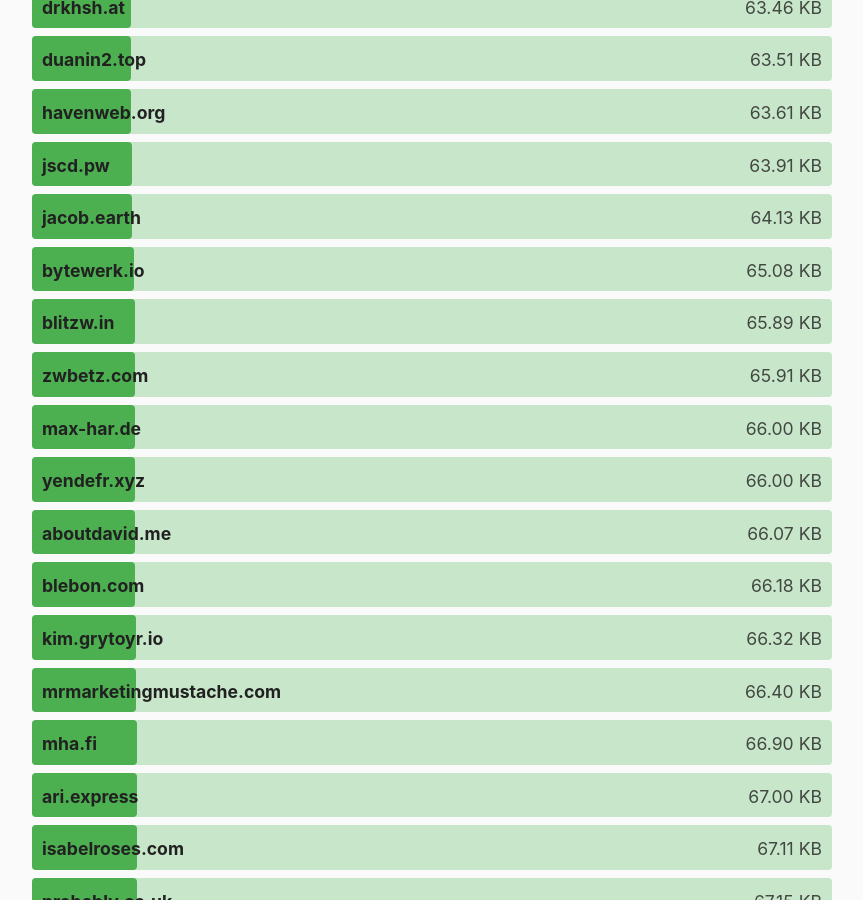
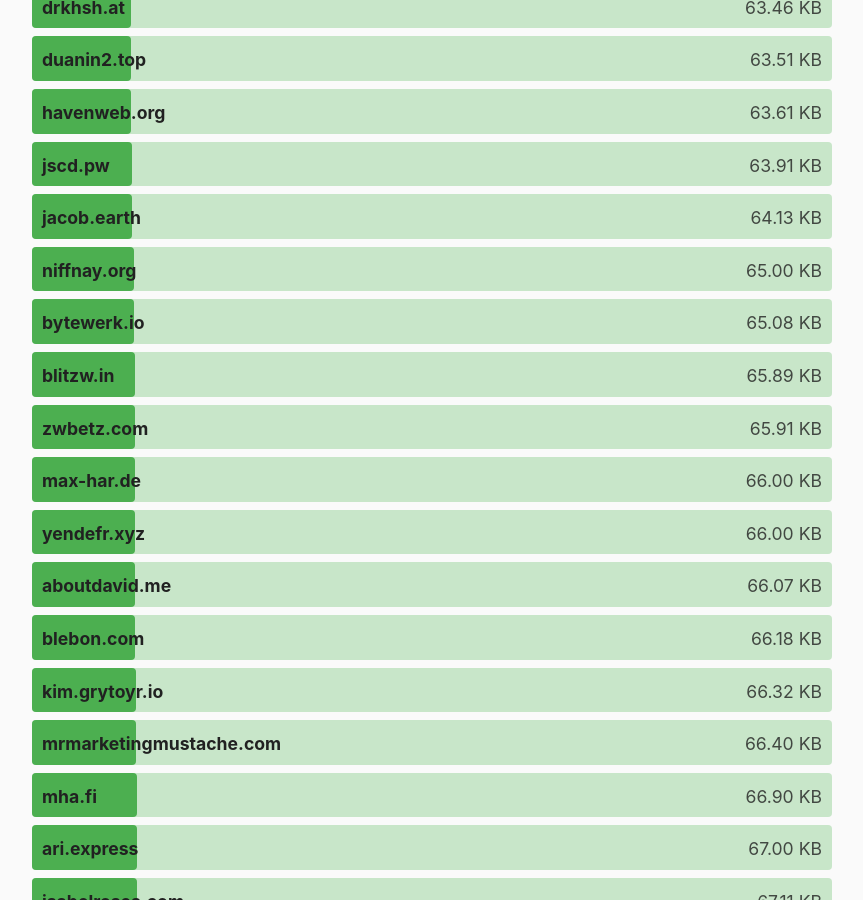
Before and after one commit to kevquirk/512kb.club, a Jekyll site: the page built from index.md, in a window 1280 px wide and 900 px high, scrolled down 19889 px. Shown: the whole window, without its empty margins (208-1071 px from the left). Built offline with Jekyll 4.4.1, drawn with Linux system fonts in a browser that asks for light colours.

Commit message:
Update sites.yml
Added niffnay.org to sites.yml.

```diff
--- a/_data/sites.yml
+++ b/_data/sites.yml
@@ -4358,6 +4358,11 @@
   size: 189.11
   last_checked: 2025-05-18
 
+- domain: niffnay.org
+  url: http://niffnay.org/ (Make sure you keep the trailing slash)
+  size: 65
+  last_checked: 2025-09-17 (YYYY-MM-DD)
+
 - domain: yuv.al
   url: https://yuv.al/
   size: 279.48
```
